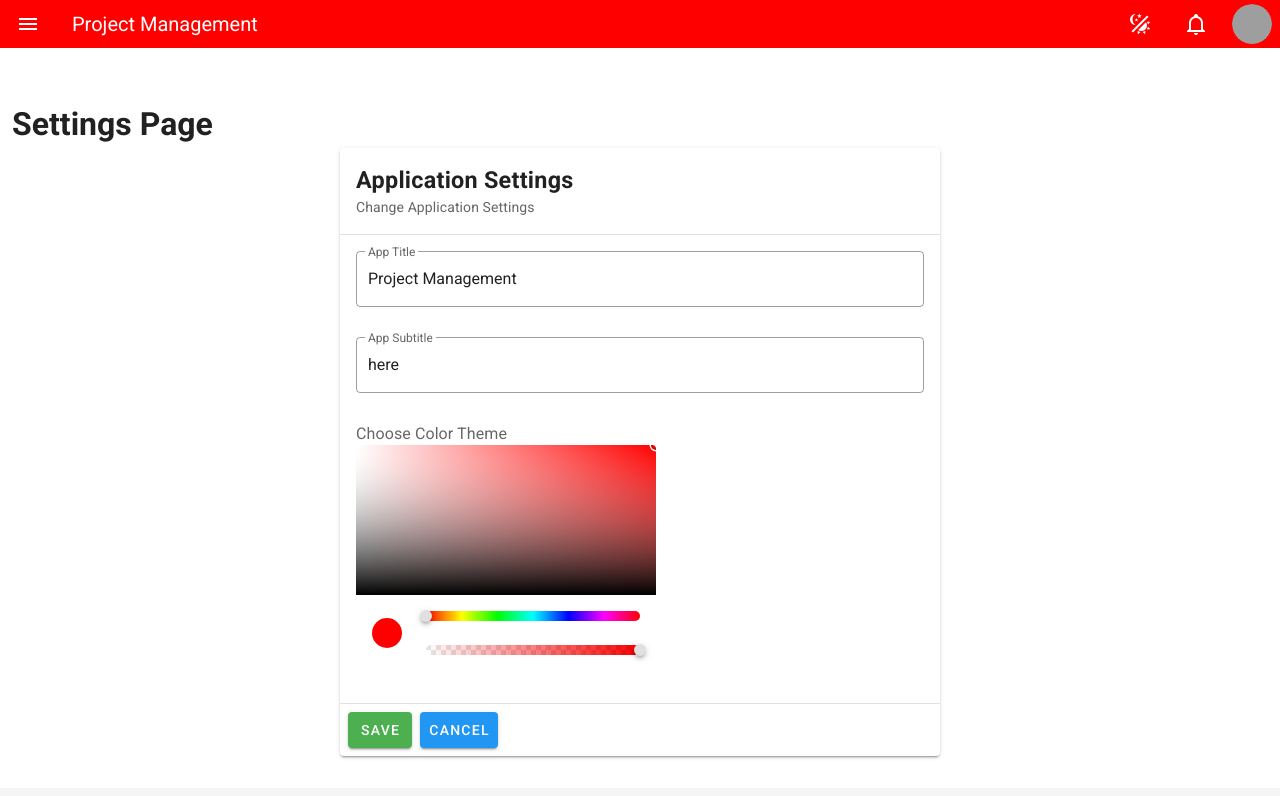
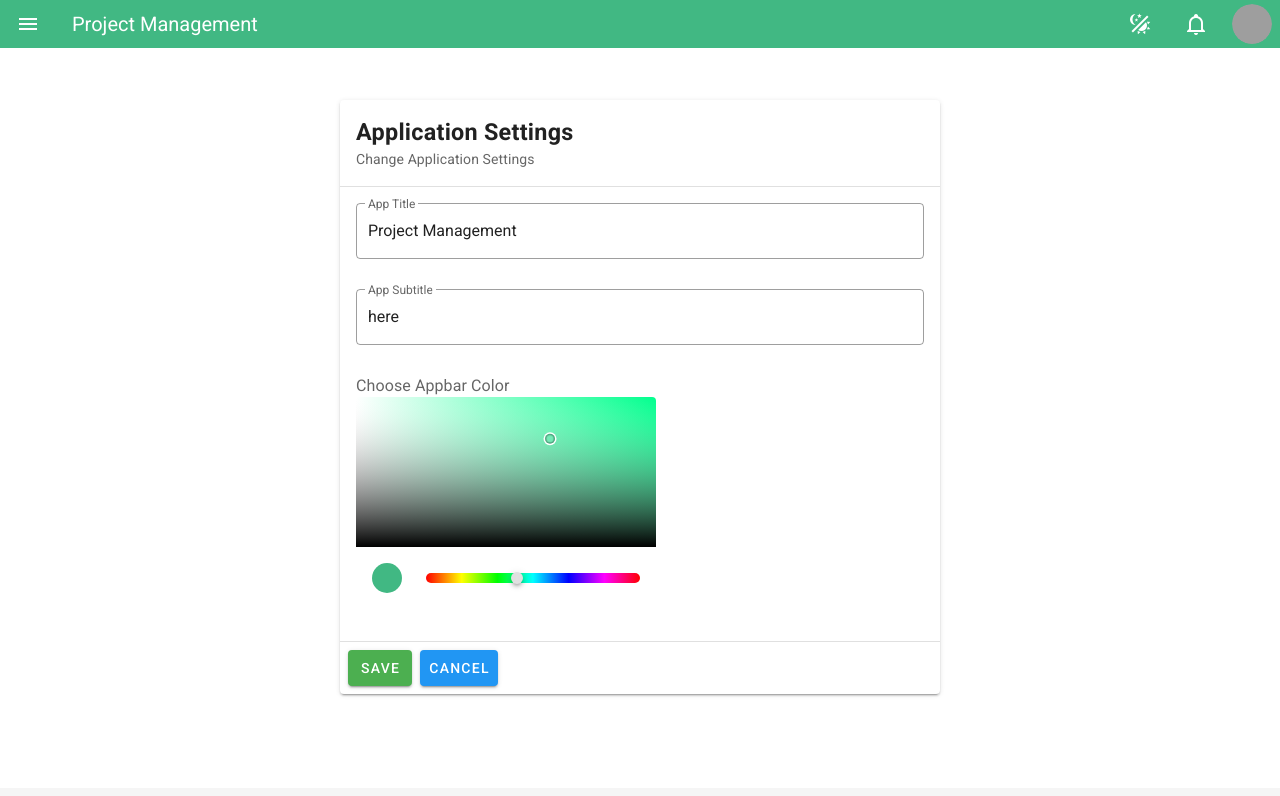
Before and after one commit to chetannn/vuefydim, a Vue app: page /settings in a window 1280 px wide. Shown: the top 796 px of the page. Built offline with nearby package versions, Linux system fonts and the light colour scheme; sample sign-in values are in the browser's storage; grey boxes are pictures that could not be loaded; what vuetify-confirm would draw is missing.

Commit message:
fixed minor issue with appbar color

```diff
--- a/src/store/index.js
+++ b/src/store/index.js
@@ -4,7 +4,7 @@ import auth from './modules/auth';
 import programs from './modules/programs';
 import users from './modules/users';
 
-import { SET_SNACKBAR } from './mutation-types';
+import { SET_SNACKBAR, SET_APP_BAR_COLOR } from './mutation-types';
 
 Vue.use(Vuex);
 
@@ -25,6 +25,9 @@ export default new Vuex.Store({
       state.snackBarColor = payload.color || 'success';
       state.snackBarPosition = payload.position || 'bottom';
     },
+    [SET_APP_BAR_COLOR](state, payload) {
+      state.appBarColor = payload;
+    },
   },
   actions: {
     setSnackbar({ commit }, snackbar) {
--- a/src/store/mutation-types.js
+++ b/src/store/mutation-types.js
@@ -1,6 +1,7 @@
-export const SET_MESSAGE = 'SET_MESSAGE'
-export const SET_SNACKBAR = 'SET_SNACKBAR'
-export const SET_AUTH_TOKEN = 'SET_AUTH_TOKEN'
-export const CLEAR_AUTH_TOKEN = 'CLEAR_AUTH_TOKEN'
-export const CLEAR_DARK_MODE_STATUS = 'CLEAR_DARK_MODE_STATUS'
+export const SET_MESSAGE = 'SET_MESSAGE';
+export const SET_SNACKBAR = 'SET_SNACKBAR';
+export const SET_AUTH_TOKEN = 'SET_AUTH_TOKEN';
+export const CLEAR_AUTH_TOKEN = 'CLEAR_AUTH_TOKEN';
+export const CLEAR_DARK_MODE_STATUS = 'CLEAR_DARK_MODE_STATUS';
+export const SET_APP_BAR_COLOR = 'SET_APP_BAR_COLOR';
 // Mutation types for users
--- a/src/views/Settings.vue
+++ b/src/views/Settings.vue
@@ -1,6 +1,5 @@
 <template>
   <div>
-    <h1>Settings Page</h1>
     <v-card class="mx-auto" max-width="600">
       <v-card-title>
         <h3>Application Settings</h3>
@@ -11,8 +10,15 @@
         <v-form>
           <v-text-field v-model="$store.state.appBarTitle" outlined label="App Title"></v-text-field>
           <v-text-field v-model="$store.state.appBarSubtitle" outlined label="App Subtitle"></v-text-field>
-          <v-label>Choose Color Theme</v-label>
-          <v-color-picker swatches-max-height="50" hide-inputs v-model="color" class="mb-4"></v-color-picker>
+          <v-label>Choose Appbar Color</v-label>
+          <v-color-picker
+            @update:color="colorUpdate"
+            swatches-max-height="50"
+            hide-inputs
+            mode="hexa"
+            :value="appBarColor"
+            class="mb-4"
+          ></v-color-picker>
         </v-form>
       </v-card-text>
 
@@ -26,20 +32,17 @@
 </template>
 
 <script>
+import { mapState } from 'vuex';
+import { SET_APP_BAR_COLOR } from '@/store/mutation-types';
+
 export default {
-  data() {
-    return {
-      color: ''
-    };
+  methods: {
+    colorUpdate(colorOption) {
+      this.$store.commit(SET_APP_BAR_COLOR, colorOption.hexa);
+    }
   },
-  methods: {},
-  mounted() {
-    console.log('root', this.$root);
-  },
-  watch: {
-    color(val) {
-      this.$store.state.appBarColor = val;
-    }
+  computed: {
+    ...mapState(['appBarColor'])
   }
 };
 </script>
```
